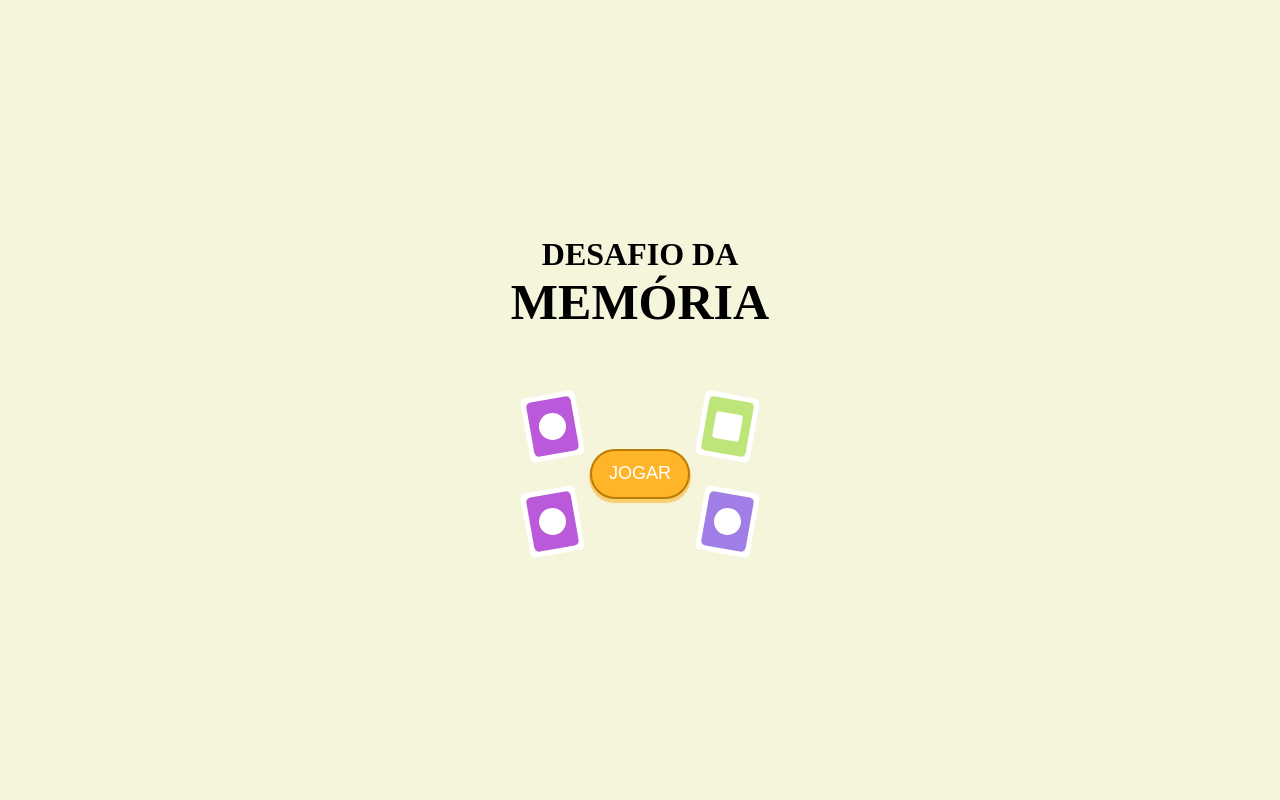
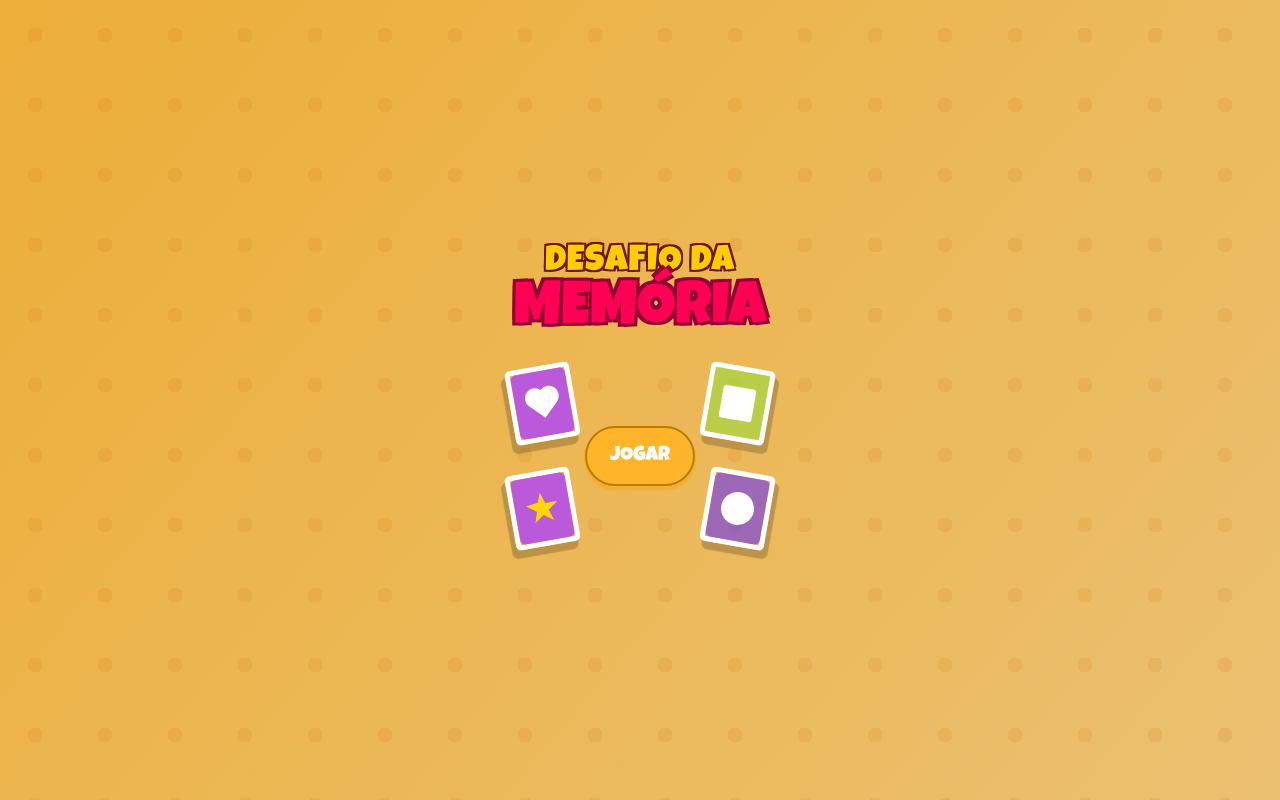
Before and after one commit to RobertRiveli/jogo-da-memoria, a plain HTML site: page index.html in a window 1280 px wide. Drawn offline with Linux system fonts and the light colour scheme.

Commit message:
style: adiciona estilos na tela do menu inicial

```diff
--- a/index.html
+++ b/index.html
@@ -8,6 +8,8 @@
   </head>
   <body>
     <main class="conteudo-principal">
+      <div class="bolinhas"></div>
+
       <div class="menu">
         <div class="secao-titulo">
           <h1 class="titulo">DESAFIO DA</h1>
@@ -17,12 +19,12 @@
           <div class="secao-cartas">
             <div class="carta esquerda">
               <div class="fundo-carta vermelho">
-                <div class="circulo"></div>
+                <div class="coracao"></div>
               </div>
             </div>
             <div class="carta esquerda">
               <div class="fundo-carta azul">
-                <div class="circulo"></div>
+                <div class="estrela"></div>
               </div>
             </div>
           </div>
--- a/src/css/index.css
+++ b/src/css/index.css
@@ -1,7 +1,11 @@
+@import url("https://fonts.googleapis.com/css2?family=Luckiest+Guy&display=swap");
+
 * {
   padding: 0px;
   margin: 0px;
   box-sizing: border-box;
+  font-family: "Luckiest Guy", cursive;
+  font-weight: 400;
 }
 
 body {
@@ -13,9 +17,19 @@ body {
   display: flex;
   justify-content: center;
   align-items: center;
+  height: 100%;
+  background: linear-gradient(130deg, rgb(237, 174, 57), rgb(235, 192, 113));
+}
 
+.bolinhas {
+  position: absolute;
   height: 100%;
-  background-color: beige;
+  width: 100%;
+  background-image: radial-gradient(
+    rgba(212, 112, 19, 0.144) 15%,
+    transparent 10%
+  );
+  background-size: 70px 70px;
 }
 
 .menu {
@@ -23,21 +37,36 @@ body {
   flex-direction: column;
   justify-content: space-around;
 
+  gap: 15px;
   padding: 10px;
-  height: 50%;
+
   max-width: 1024px;
   width: 100%;
+
+  z-index: 1;
 }
 
 .titulo {
   width: 200px;
   text-align: center;
+  font-size: 36px;
   margin: 0px auto;
+
+  letter-spacing: 1px;
+  color: rgb(255, 204, 0);
+
+  text-shadow: -2px -2px 0 #6b1a00, 2px -2px 0 #6b1a00, -2px 2px 0 #6b1a00,
+    2px 2px 0 #6b1a00;
 }
 
 .titulo-grande {
-  font-size: 50px;
+  font-size: 60px;
   text-align: center;
+
+  color: #ff0055;
+
+  text-shadow: -3px -3px 0 #930434, 3px -3px 0 #930434, -3px 3px 0 #930434,
+    3px 3px 0 #930434;
 }
 
 .secao-jogar {
@@ -60,17 +89,19 @@ body {
   border: 5px solid white;
   border-radius: 5px;
 
-  width: 55px;
-  height: 65px;
+  width: 65px;
+  height: 75px;
   margin: 10px;
 }
 
 .carta.direita {
   transform: rotate(10deg);
+  box-shadow: 4px 7px 1px 1px rgba(0, 0, 0, 0.2);
 }
 
 .carta.esquerda {
   transform: rotate(-10deg);
+  box-shadow: -4px 7px 1px 1px rgba(0, 0, 0, 0.2);
 }
 
 .fundo-carta {
@@ -113,16 +144,70 @@ body {
   background-color: white;
 }
 
+.estrela {
+  width: 60%;
+  height: 50%;
+  background-color: #ffd700;
+  clip-path: polygon(
+    50% 0%,
+    61% 35%,
+    98% 35%,
+    68% 57%,
+    79% 91%,
+    50% 70%,
+    21% 91%,
+    32% 57%,
+    2% 35%,
+    39% 30%
+  );
+  border-radius: 30%;
+}
+
+.coracao {
+  background-color: #fff;
+  height: 20px;
+  transform: rotate(-45deg);
+  width: 20px;
+  position: relative;
+}
+
+.coracao::before,
+.coracao::after {
+  content: "";
+  background-color: #fff;
+  border-radius: 50%;
+  height: 100%;
+  position: absolute;
+  width: 100%;
+}
+
+.coracao::before {
+  top: -10px;
+}
+.coracao::after {
+  left: 10px;
+}
+
 .btn-jogar {
   background-color: rgb(255, 180, 42);
-  width: 100px;
-  height: 50px;
+  width: 110px;
+  height: 60px;
   box-shadow: 0px 3px 1px 1px rgba(253, 167, 6, 0.5);
 
   border: solid 2px rgb(188, 123, 3);
   border-radius: 30px;
 
   color: #fff;
-  font-size: 18px;
+  font-size: 20px;
   text-transform: uppercase;
+
+  cursor: pointer;
 }
+
+.btn-jogar:hover {
+  background-color: rgb(232, 156, 15);
+}
+
+.btn-jogar:active {
+  background-color: rgb(255, 180, 42);
+}
```
